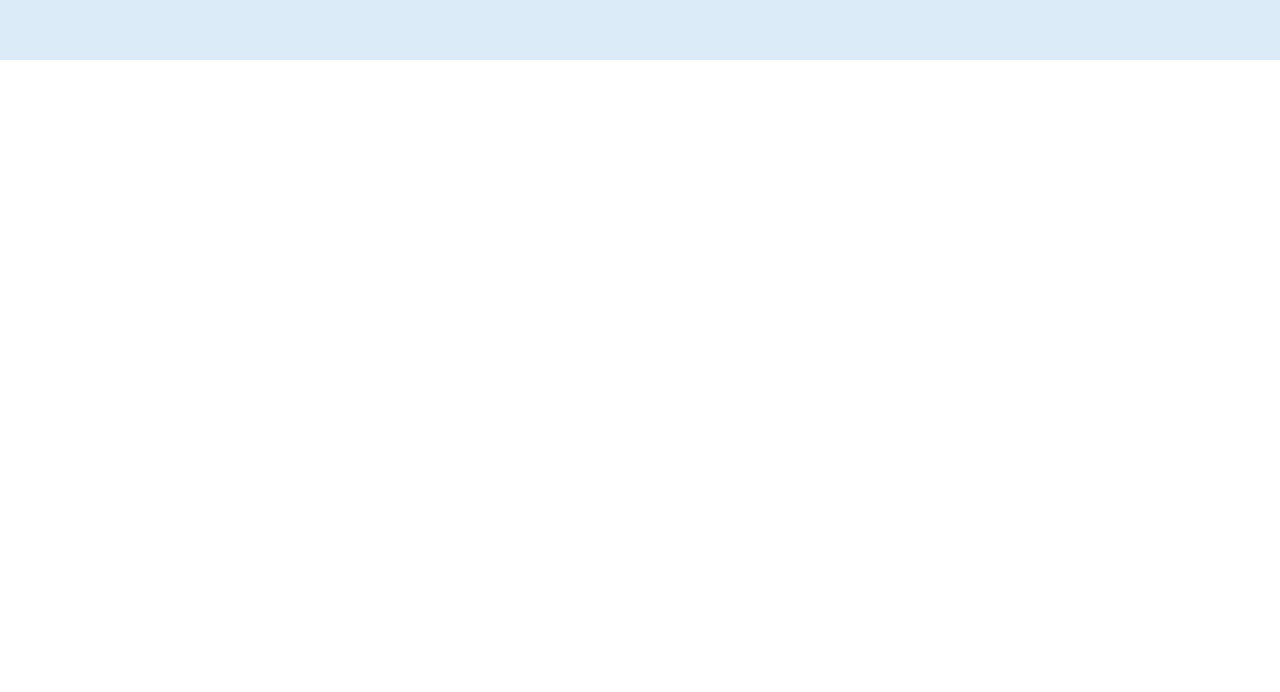
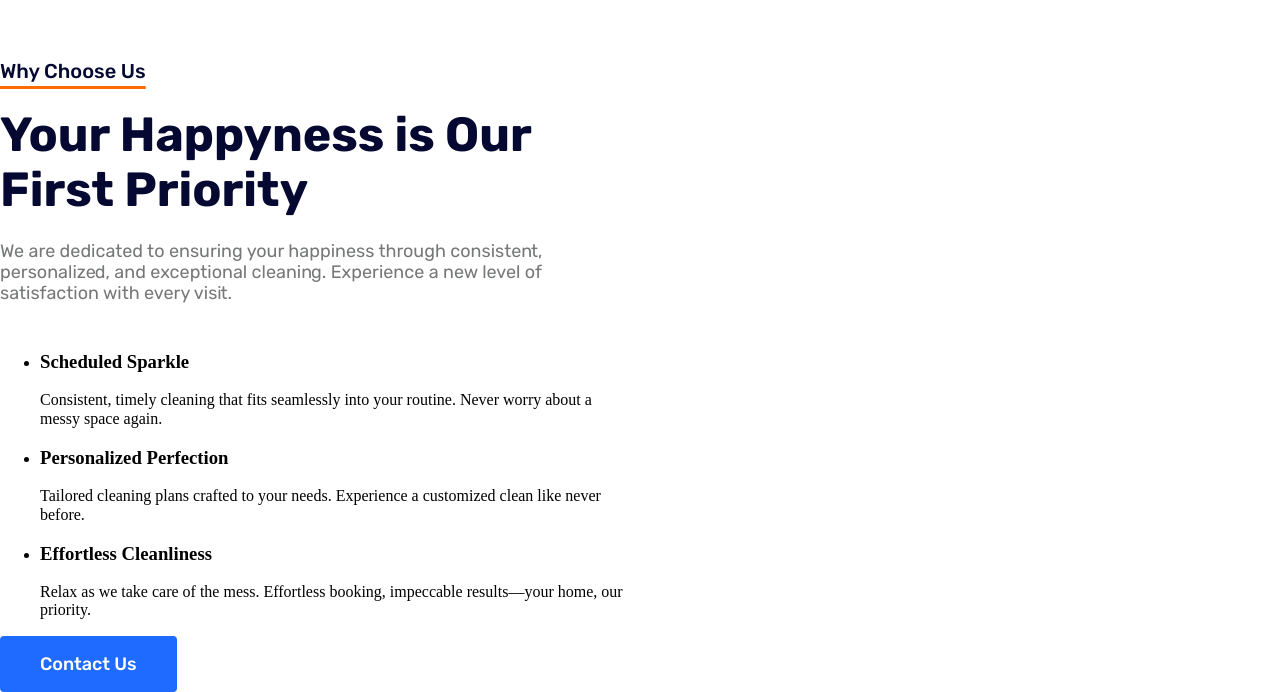
Before and after one commit to xKairus/cleaning, a React (Vite) app: page / in a window 1280 px wide. Shown: the part 4067-4759 px from the top of the page. Before the commit the page ends 4127 px from the top, so only its background shows below. Built offline with nearby package versions, Linux system fonts and the light colour scheme.

Commit message:
feat: add whyUs component

```diff
--- a/src/App.tsx
+++ b/src/App.tsx
@@ -3,6 +3,7 @@ import Header from "./components/Header/Header";
 import About from "./components/About/About";
 import Services from "./components/Services/Services";
 import WorkProcess from "./components/WorkProcess/WorkProcess";
+import WhyUs from "./components/WhyUs/WhyUs";
 
 function App() {
   return (
@@ -12,6 +13,7 @@ function App() {
       <About />
       <Services />
       <WorkProcess />
+      <WhyUs />
     </>
   );
 }
--- /dev/null
+++ b/src/components/WhyUs/WhyUs.module.css
@@ -0,0 +1,11 @@
+.whyUs {
+  background-color: var(--color-bg-secondary);
+  padding: 7.5rem 19rem;
+  display: flex;
+  justify-content: center;
+  flex-direction: column;
+}
+
+.whyUsInfo {
+  max-width: 39rem;
+}
--- /dev/null
+++ b/src/components/WhyUs/WhyUs.tsx
@@ -0,0 +1,25 @@
+import { whyUs, whyUsCards } from "../../data/typography";
+import Article from "../Article/Article";
+import Button from "../Button/Button";
+import styles from "./WhyUs.module.css";
+
+export default function WhyUs() {
+  return (
+    <section className={styles.WhyUs}>
+      <div className={styles.whyUsInfo}>
+        <Article {...whyUs} />
+
+        <ul>
+          {whyUsCards.map((card, index) => (
+            <li>
+              <h3>{card.title}</h3>
+              <p>{card.text}</p>
+            </li>
+          ))}
+        </ul>
+
+        <Button>Contact Us</Button>
+      </div>
+    </section>
+  );
+}
--- a/src/components/WorkProcess/WorkProcess.module.css
+++ b/src/components/WorkProcess/WorkProcess.module.css
@@ -1,5 +1,5 @@
 .workProcess {
-    background-color: var(--color-bg-secondary);
+    background-color: var(--color-bg-main);
     padding: 7.5rem 19rem;
     display: flex;
     justify-content: center;
--- a/src/data/typography.tsx
+++ b/src/data/typography.tsx
@@ -92,3 +92,26 @@ export const workProcessCards = [
     bgcolor: "rgba(218, 64, 64, 0.6)",
   },
 ];
+
+export const whyUs = {
+  tag: "Why Choose Us",
+  title: "Your Happyness is Our First Priority",
+  text: [
+    "We are dedicated to ensuring your happiness through consistent, personalized, and exceptional cleaning. Experience a new level of satisfaction with every visit.",
+  ],
+};
+
+export const whyUsCards = [
+  {
+    title: "Scheduled Sparkle",
+    text: "Consistent, timely cleaning that fits seamlessly into your routine. Never worry about a messy space again.",
+  },
+  {
+    title: "Personalized Perfection",
+    text: "Tailored cleaning plans crafted to your needs. Experience a customized clean like never before.",
+  },
+  {
+    title: "Effortless Cleanliness",
+    text: "Relax as we take care of the mess. Effortless booking, impeccable results—your home, our priority.",
+  },
+];
```
